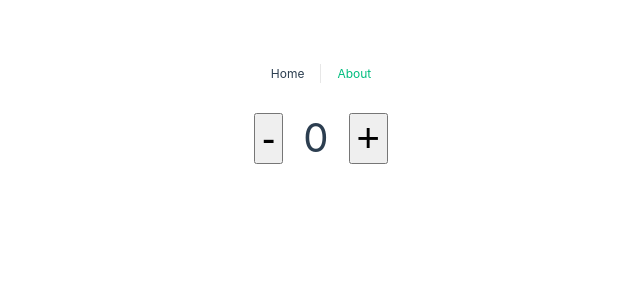
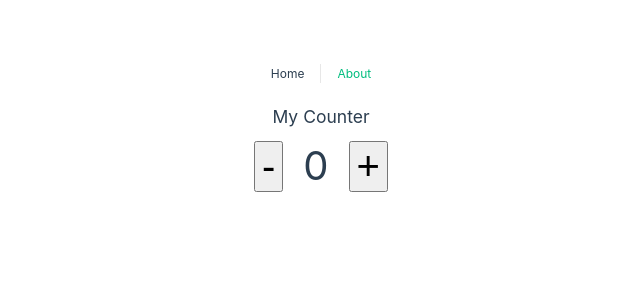
Before and after one commit to FilipiMachado/vuejs-composition-api-studies, a Vue app: page / in a window 1280 px wide. Shown: the top 300 px of the page, without its empty margins (319-959 px from the left). Built offline with nearby package versions, Linux system fonts and the light colour scheme.

Commit message:
using script setup

```diff
--- a/src/views/HomeView.vue
+++ b/src/views/HomeView.vue
@@ -1,5 +1,6 @@
 <template>
   <div class="home">
+    <h3>{{ counterTitle }}</h3>
     <div>
       <button @click="removeCounter" class="btn">-</button>
       <span class="counter">{{ counter }}</span>
@@ -11,6 +12,7 @@
 <script setup>
 import { ref } from 'vue'
   const counter = ref(0)
+  const counterTitle = ref('My Counter')
 
   function addCounter() {
     counter.value++
```
